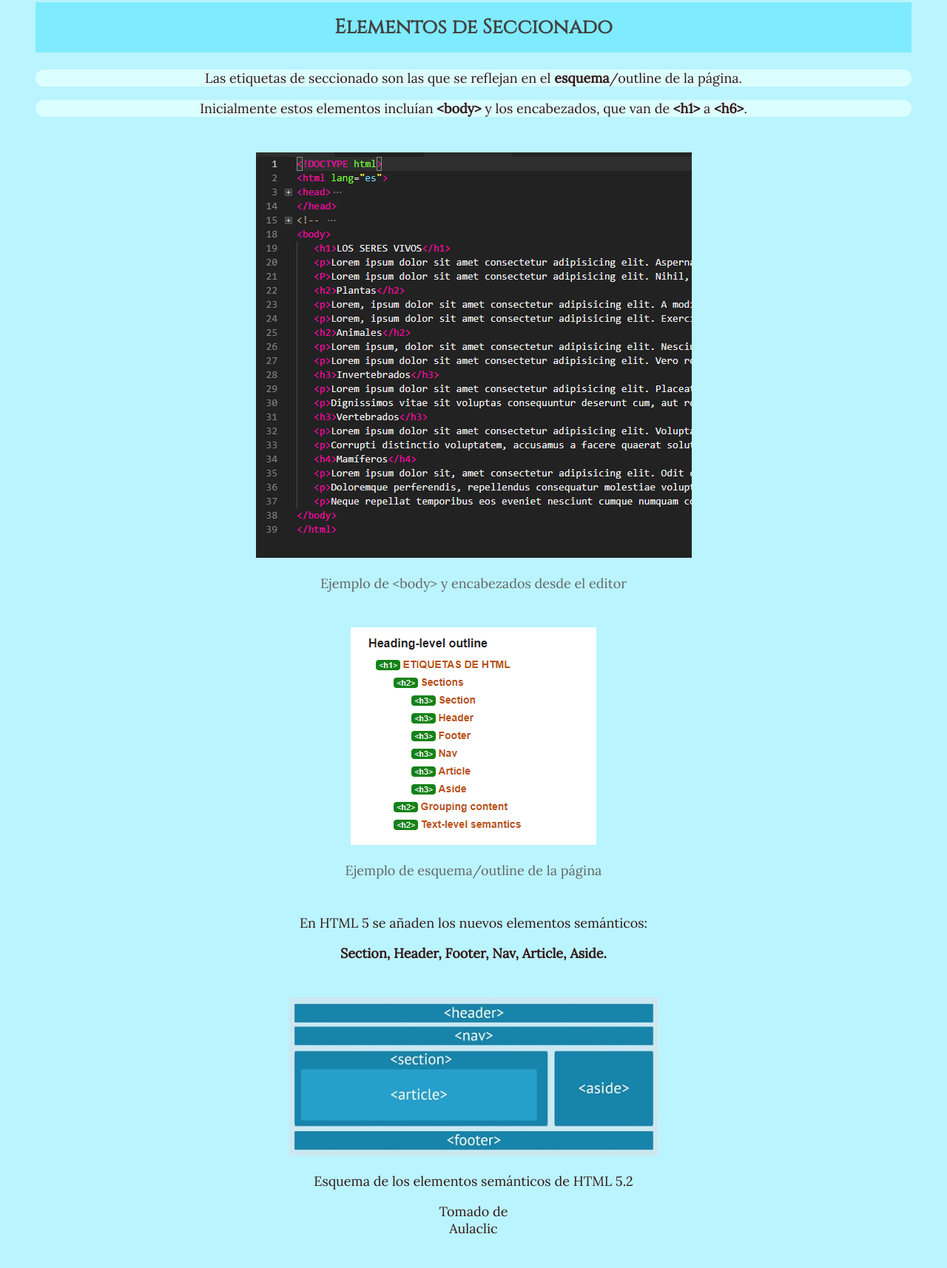
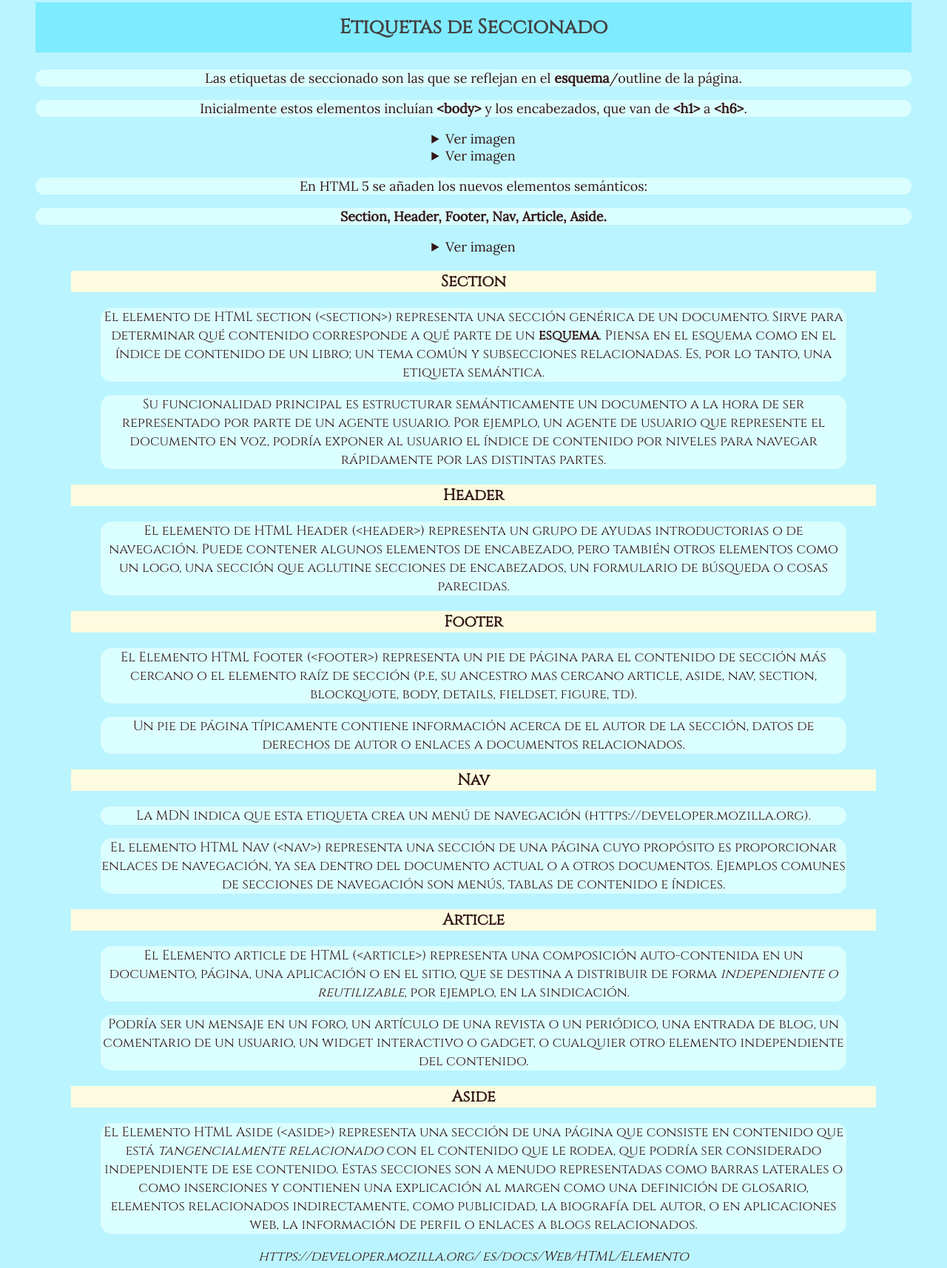
Before and after one commit to sapoflamenco/practicas_web, a website: page 08_elementos/esquemas_del_body.html in a window 1280 px wide. Shown: the part 571-2285 px from the top of the page at 74% size. Drawn offline with Linux system fonts and the light colour scheme.

Commit message:
por validar

```diff
--- a/08_elementos/esquemas_del_body.html
+++ b/08_elementos/esquemas_del_body.html
@@ -8,7 +8,8 @@
         <meta name="description" content="Elementos de HTML5">
         <title>Elementos de la Web - Esquemas del Body</title>
         <link rel="stylesheet" href="https://use.fontawesome.com/releases/v5.8.2/css/all.css"
-        integrity="sha384-oS3vJWv+0UjzBfQzYUhtDYW+Pj2yciDJxpsK1OYPAYjqT085Qq/1cq5FLXAZQ7Ay" crossorigin="anonymous">
+                integrity="sha384-oS3vJWv+0UjzBfQzYUhtDYW+Pj2yciDJxpsK1OYPAYjqT085Qq/1cq5FLXAZQ7Ay"
+                crossorigin="anonymous">
         <link href="https://fonts.googleapis.com/css?family=Cinzel" rel="stylesheet">
         <link href="https://fonts.googleapis.com/css?family=Lora" rel="stylesheet">
         <link rel="stylesheet" href="./CSS/Style.css">
@@ -17,7 +18,8 @@
 
 <body id="inicio">
         <header class="main_header">
-        <h1>Etiquetas de HTML <img id="icono" src="https://img.icons8.com/color/48/000000/html-5.png" alt="icono_html5">
+                <h1>Etiquetas de HTML <img id="icono" src="https://img.icons8.com/color/48/000000/html-5.png"
+                                alt="icono_html5">
                 </h1>
                 <p>~Clasificación de las <strong>etiquetas</strong> según el <strong>estándar HTML 5.2~</strong></p>
         </header>
@@ -40,43 +42,44 @@
         <div class="content_wrapper">
                 <div class="sections centrar" id="section_elements">
                         <header>
-                <h2 class="p1" lang="en">Elementos de Seccionado</h2>
+                                <h2 class="p1" lang="en">Etiquetas de Seccionado</h2>
                         </header>
                         <div class="desarrollo">
                                 <p class="p2">Las etiquetas de seccionado son las que se reflejan en el
                                         <strong>esquema</strong>/outline de la página.</p>
-        <p  class="p2">Inicialmente estos elementos incluían <strong>&lt;body&gt;</strong> y los encabezados, que
+                                <p class="p2">Inicialmente estos elementos incluían <strong>&lt;body&gt;</strong> y los
+                                        encabezados, que
                                         van de <strong>&lt;h1&gt;</strong> a <strong>&lt;h6&gt;</strong>.</p>
-        <aside>
-                <figure class="image_wrapper">
+                                        <details>
+                                                        <summary>Ver imagen</summary>
                                                 <img src="./assets/Captura2.PNG" alt="body">
                                                 <figcaption>
-                                <p class="pimg">Ejemplo de &lt;body&gt; y encabezados desde el editor
+                                                        <p class="pimg">Ejemplo de &lt;body&gt; y encabezados desde el
+                                                                editor
                                                         </p>
                                                 </figcaption>
-                </figure>
-                <figure class="image_wrapper">
+                                        </details>
+                                        <details>
+                                                        <summary>Ver imagen</summary>
                                                 <img src="./assets/Captura.PNG" alt="encabezados">
                                                 <figcaption>
                                                         <p class="pimg">Ejemplo de esquema/outline de la página</p>
                                                 </figcaption>
-                </figure>
-        </aside>
-        <p>En HTML 5 se añaden los nuevos elementos semánticos:
-                <p><strong> Section, Header, Footer, Nav, Article, Aside.</strong></p>
-                <aside>
-                        <figure class="image_wrapper">
+                                        </details>
+                                <p class="p2">En HTML 5 se añaden los nuevos elementos semánticos:
+                                        <p class="p2"><strong> Section, Header, Footer, Nav, Article, Aside.</strong></p>
+                                        <details>
+                                                        <summary>Ver imagen</summary>
                                                         <img src="./assets/estructura-html5.jpg"
                                                                 alt="Esquema de los elementos semánticos de HTML 5.2">
                                                         <figcaption>
-                                        <p>Esquema de los elementos semánticos de HTML 5.2</p>
-                                        <footer>Tomado de <a
+                                                                <p class="pimg">Esquema de los elementos semánticos de HTML 5.2</p>
+                                                                <footer><a style="color: blue"
                                                                                 href="https://www.aulaclic.es/articulos/html5-semantica_1.html"
-                                                        rel="external">Aulaclic</a>
+                                                                                rel="external">(Traído de Aulaclic)</a>
                                                                 </footer>
                                                         </figcaption>
-                        </figure>
-                </aside>
+                                        </details>
                         </div>
                         <div class="etiquetas">
                                 <section id="section">
@@ -159,12 +162,12 @@
                                 <footer class="referencia">
                                         <cite>
                                                 <a href="https://developer.mozilla.org/es/docs/Web/HTML/Elemento"
-                                                target="_blank"
-                                                rel="external">https://developer.mozilla.org/ es/docs/Web/HTML/Elemento</a>
+                                                        target="_blank" rel="external">https://developer.mozilla.org/
+                                                        es/docs/Web/HTML/Elemento</a>
                                         </cite>
                                 </footer>
                                 <footer class="footer_inicio">
-                                <a href="#inicio" title="inicio" ><i class="fas fa-arrow-circle-up"></i></a>
+                                        <a href="#inicio" title="inicio"><i class="fas fa-arrow-circle-up"></i></a>
                                 </footer>
 
 
@@ -172,8 +175,10 @@
 
                         </section>
 
-</body>
+
+</div>
+
 </div>
 <iframe class="iframe_footer" src="./footer.html"></iframe>
-</div>
+</body>
 </html>
```
Lines whose indentation alone changed are shown as unchanged.
